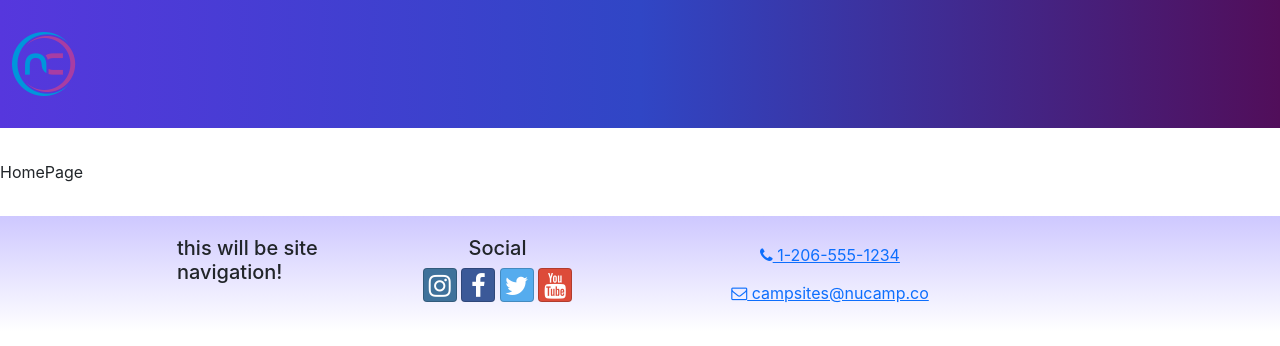
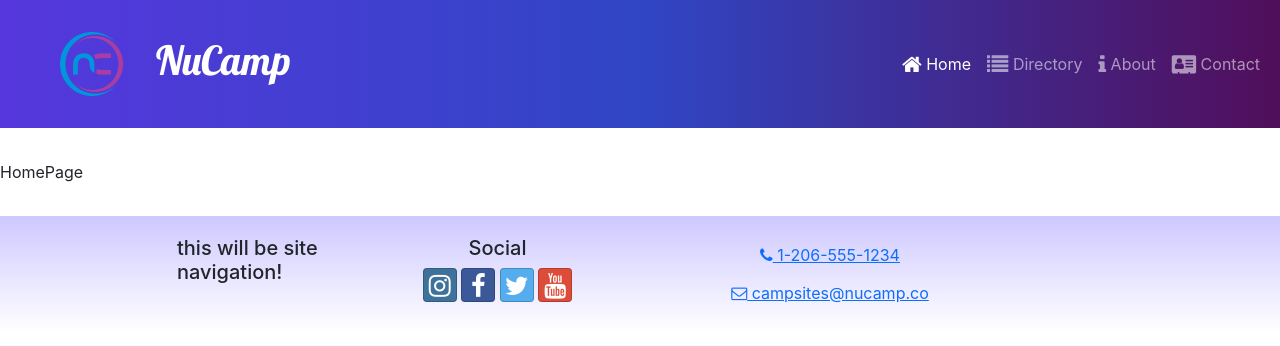
Before and after one commit to TravisLeonard/nucampsiteReact, a React (Create React App) app: page / in a window 1280 px wide. Shown: the top 346 px of the page. Built offline with nearby package versions, Linux system fonts and the light colour scheme.

Commit message:
single page app and collapse, footer, header

```diff
--- a/src/components/Header.js
+++ b/src/components/Header.js
@@ -1,14 +1,50 @@
-import { Navbar, NavbarBrand } from 'reactstrap';
+import { useState } from 'react';
+import {
+    Navbar,
+    NavbarBrand,
+    Collapse,
+    NavbarToggler,
+    Nav,
+    NavItem,
+} from 'reactstrap';
+import { NavLink } from 'react-router-dom';
 import NucampLogo from '../app/assets/img/logo.png';
 
 const Header = () => {
+    const [menuOpen, setMenuOpen] = useState(false)
+
     return (
         <Navbar dark color='primary' sticky='top' expand='md'>
-
-            <NavbarBrand href='/'>
-                <img src={NucampLogo} alt='nucamp logo' />
+            <NavbarBrand className='ms-5' href='/'>
+                <img src={NucampLogo} alt='nucamp logo' className='float-start' />
+                <h1 className='mt-1'>NuCamp</h1>
             </NavbarBrand>
 
+            <NavbarToggler onClick={() => setMenuOpen(!menuOpen)} />
+            <Collapse isOpen={menuOpen} navbar>
+                <Nav className='ms-auto' navbar>
+                    <NavItem>
+                        <NavLink className='nav-link' to='/'>
+                            <i className='fa fa-home fa-lg' /> Home
+                        </NavLink>
+                    </NavItem>
+                    <NavItem>
+                        <NavLink className='nav-link' to='/directory'>
+                            <i className='fa fa-list fa-lg' /> Directory
+                        </NavLink>
+                    </NavItem>
+                    <NavItem>
+                        <NavLink className='nav-link' to='/about'>
+                            <i className='fa fa-info fa-lg' /> About
+                        </NavLink>
+                    </NavItem>
+                    <NavItem>
+                        <NavLink className='nav-link' to='/contact'>
+                            <i className='fa fa-address-card fa-lg' /> Contact
+                        </NavLink>
+                    </NavItem>
+                </Nav>
+            </Collapse>
         </Navbar>
     )
 }
```
